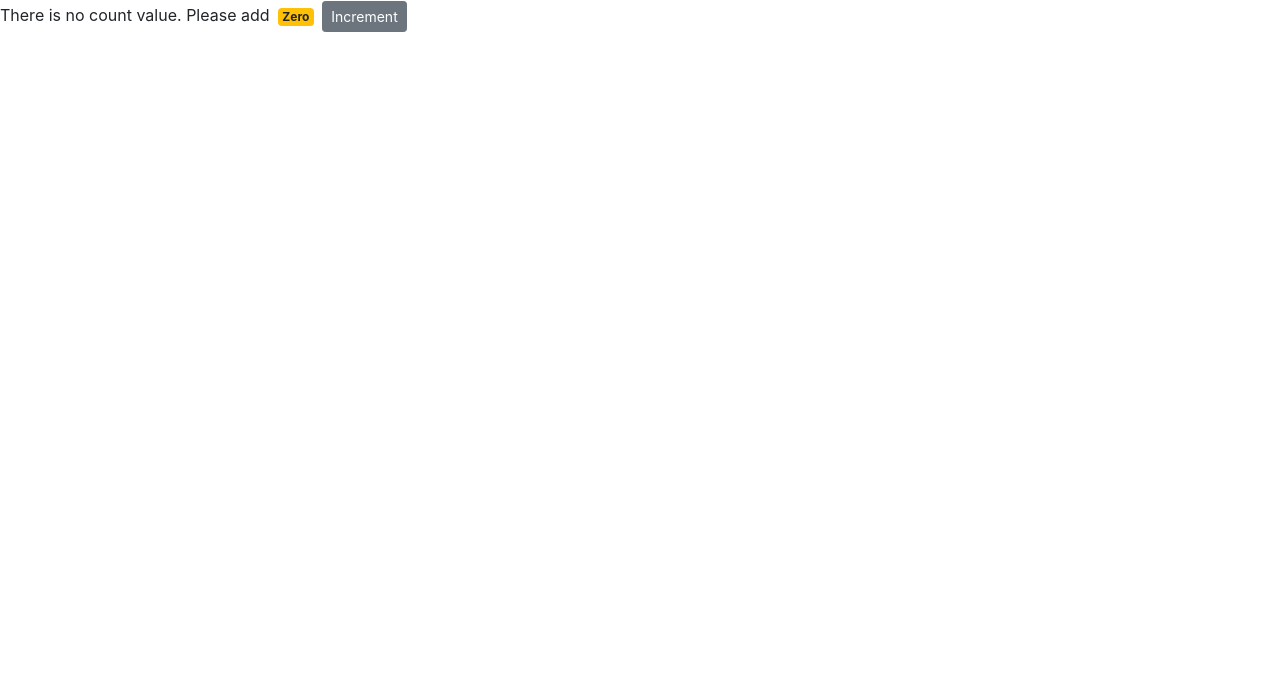
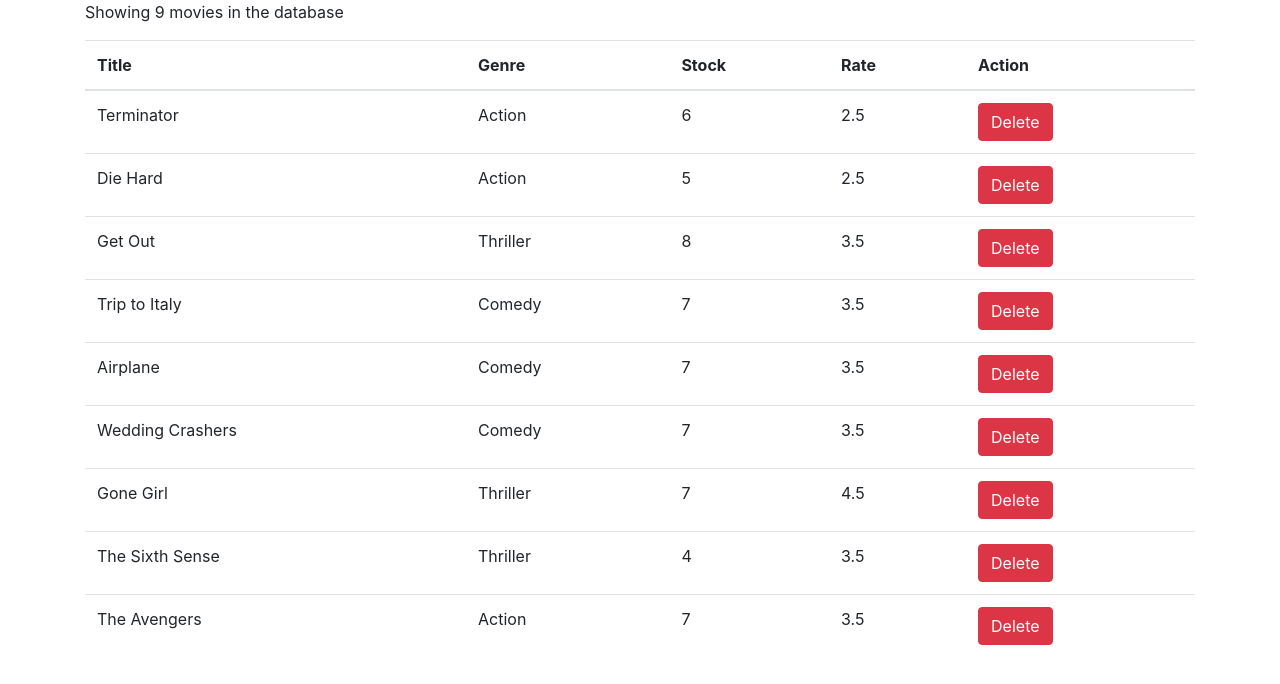
Before and after one commit to mdabutaleb/learning-react-js, a React (Create React App) app: page / in a window 1280 px wide. Shown: the top 684 px of the page. Built offline with nearby package versions, Linux system fonts and the light colour scheme.

Commit message:
Making a list and delete using dummy API call

```diff
--- a/src/App.js
+++ b/src/App.js
@@ -1,13 +1,12 @@
 import React, {Component} from 'react';
 import './App.css';
 import 'bootstrap/dist/css/bootstrap.css'
-import Increment from "./projectComponent/increment";
-
+import Movies from "./projectComponent/movies";
 
 function App() {
     return (
         <div>
-            <Increment/>
+           <Movies/>
         </div>
     );
 }
--- /dev/null
+++ b/src/projectComponent/movieList.jsx
@@ -0,0 +1,23 @@
+import React, {Component} from 'react';
+
+function MovieList({movie, handle}) {
+// console.log(movie)
+    return (
+        <>
+            <tr key={movie._id}>
+                <td>{movie.title}</td>
+                <td>{movie.genre.name}</td>
+                <td>{movie.numberInStock}</td>
+                <td>{movie.dailyRentalRate}</td>
+                <td>
+                    <button onClick={() => handle(movie._id)}
+                            className="btn btn-danger">Delete
+                    </button>
+                </td>
+            </tr>
+
+        </>
+    );
+}
+
+export default MovieList;
--- a/src/projectComponent/movies.jsx
+++ b/src/projectComponent/movies.jsx
@@ -0,0 +1,54 @@
+import React, {Component} from 'react';
+import {getMovies, deleteMovie} from "../services/fakeMovieService";
+import MovieList from "./movieList";
+
+class Movies extends Component {
+    constructor(props) {
+        super(props);
+        this.state = {
+            movies: getMovies(),
+        }
+    }
+
+    handleDelete = movie => {
+        deleteMovie(movie);
+        this.setState({
+            movies: getMovies(),
+        })
+    }
+
+
+
+    render() {
+        let row = this.state.movies.map(movie => <MovieList key={movie._id} movie={movie} handle={this.handleDelete}/>)
+        // console.log(this.state.movies)
+        return (
+            <div className="container">
+                <div className="starter-template">
+                    <p>Showing {this.state.movies.length} movies in the database</p>
+                    <table className="table">
+                        <thead>
+                        <tr>
+                            <th scope="col">Title</th>
+                            <th scope="col">Genre</th>
+                            <th scope="col">Stock</th>
+                            <th scope="col">Rate</th>
+                            <th scope="col">Action</th>
+                        </tr>
+                        </thead>
+                        <tbody>
+                        {
+                         row
+
+                        }
+
+
+                        </tbody>
+                    </table>
+                </div>
+            </div>
+        );
+    }
+}
+
+export default Movies;
```
